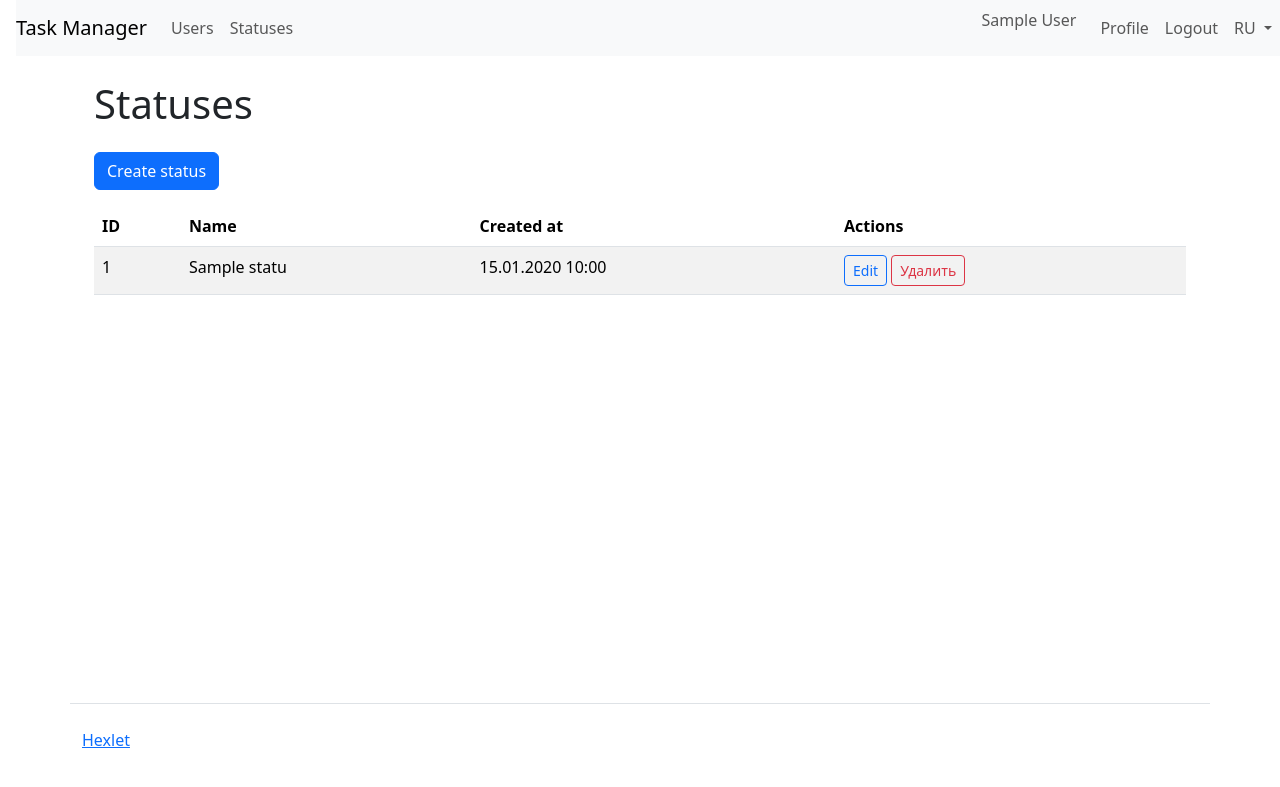
After one commit to DZharenko/python-project-52, a Django app: page /statuses/ in a window 1280 px wide. The commit adds this page. Shown: the top 787 px of the page. Run offline with Django 5.2, Linux system fonts and the light colour scheme; a user stored in the database is signed in; tables that the repository leaves empty hold one stand-in row (values such as "Sample post"); some libraries are stand-ins or nearby versions.

Commit message:
made statuses tests urls templates

```diff
--- /dev/null
+++ b/statuses/apps.py
@@ -0,0 +1,6 @@
+from django.apps import AppConfig
+
+
+class StatusesConfig(AppConfig):
+    default_auto_field = 'django.db.models.BigAutoField'
+    name = 'statuses'
--- /dev/null
+++ b/statuses/models.py
@@ -0,0 +1,23 @@
+from django.db import models
+from django.utils.translation import gettext_lazy as _
+
+
+class Status(models.Model):
+    name = models.CharField(
+        _('Name'),
+        max_length=100,
+        unique=True,
+        blank=False
+    )
+    created_at = models.DateTimeField(
+        _('Created at'),
+        auto_now_add=True
+    )
+
+    def __str__(self):
+        return self.name
+
+    class Meta:
+        verbose_name = _('Status')
+        verbose_name_plural = _('Statuses')
+        ordering = ['created_at']
--- /dev/null
+++ b/statuses/urls.py
@@ -0,0 +1,11 @@
+from django.urls import path
+from . import views
+
+app_name = 'statuses'
+
+urlpatterns = [
+    path('', views.StatusListView.as_view(), name='statuses'),
+    path('create/', views.StatusCreateView.as_view(), name='status_create'),
+    path('<int:pk>/update/', views.StatusUpdateView.as_view(), name='status_update'),
+    path('<int:pk>/delete/', views.StatusDeleteView.as_view(), name='status_delete'),
+]
--- /dev/null
+++ b/statuses/views.py
@@ -0,0 +1,52 @@
+from django.contrib import messages
+from django.contrib.auth.mixins import LoginRequiredMixin
+from django.contrib.messages.views import SuccessMessageMixin
+from django.db import models
+from django.shortcuts import redirect
+from django.urls import reverse_lazy
+from django.utils.translation import gettext_lazy as _
+from django.views.generic import ListView, CreateView, UpdateView, DeleteView
+from .models import Status
+from .forms import StatusForm
+
+
+class StatusListView(LoginRequiredMixin, ListView):
+    model = Status
+    template_name = 'statuses/index.html'
+    context_object_name = 'statuses'
+    ordering = ['created_at']
+
+
+class StatusCreateView(LoginRequiredMixin, SuccessMessageMixin, CreateView):
+    model = Status
+    form_class = StatusForm
+    template_name = 'statuses/create.html'
+    success_url = reverse_lazy('statuses:statuses')  # исправлено
+    success_message = _('Status successfully created')
+
+
+class StatusUpdateView(LoginRequiredMixin, SuccessMessageMixin, UpdateView):
+    model = Status
+    form_class = StatusForm
+    template_name = 'statuses/update.html'
+    success_url = reverse_lazy('statuses:statuses')  # исправлено
+    success_message = _('Status successfully updated')
+
+
+class StatusDeleteView(LoginRequiredMixin, SuccessMessageMixin, DeleteView):
+    model = Status
+    template_name = 'statuses/delete.html'
+    success_url = reverse_lazy('statuses:statuses')  # исправлено
+    success_message = _('Status successfully deleted')
+
+    def form_valid(self, form):
+        try:
+            response = super().form_valid(form)
+            messages.success(self.request, self.success_message)
+            return response
+        except models.ProtectedError:
+            messages.error(
+                self.request,
+                _('Cannot delete status because it is in use')
+            )
+            return redirect('statuses:statuses')  # исправлено
--- a/task_manager/settings.py
+++ b/task_manager/settings.py
@@ -54,6 +54,7 @@ INSTALLED_APPS = [
     'django_bootstrap5',
     'task_manager',
     'users',
+    'statuses',
 ]
 
 MIDDLEWARE = [
--- a/task_manager/urls.py
+++ b/task_manager/urls.py
@@ -33,6 +33,7 @@ urlpatterns += i18n_patterns(
     path('', HomeView.as_view(), name='home'),
     path('users/', include('users.urls')),
     # path('users/', UsersView.as_view(), name='users'),
+    path('statuses/', include('statuses.urls')),
     path('login/', LoginView.as_view(), name='login'),
     path('logout/', LogoutView.as_view(), name='logout'),
     # path('register/', RegisterView.as_view(), name='register'),
--- a/templates/base.html
+++ b/templates/base.html
@@ -18,6 +18,9 @@
         <ul class="navbar-nav mr-auto">
           <li class="nav-item">
             <a class="nav-link" href="{% url 'users' %}">{% trans "Users" %}</a>
+          </li>
+          <li class="nav-item">
+            <a class="nav-link" href="{% url 'statuses:statuses' %}">{% trans "Statuses" %}</a>
           </li>
         </ul>
         <ul class="navbar-nav ms-auto">
--- /dev/null
+++ b/templates/statuses/index.html
@@ -0,0 +1,40 @@
+{% extends "base.html" %}
+{% load i18n %}
+
+{% block content %}
+<div class="container wrapper flex-grow-1">
+    <h1 class="my-4">{% trans "Statuses" %}</h1>
+
+    <a href="{% url 'statuses:status_create' %}" class="btn btn-primary mb-3">
+        {% trans "Create status" %}
+    </a>
+
+    <table class="table table-striped">
+        <thead class="thead-dark">
+            <tr>
+                <th>ID</th>
+                <th>{% trans "Name" %}</th>
+                <th>{% trans "Created at" %}</th>
+                <th>{% trans "Actions" %}</th>
+            </tr>
+        </thead>
+        <tbody>
+        {% for status in statuses %}
+            <tr>
+                <td>{{ status.id }}</td>
+                <td>{{ status.name }}</td>
+                <td>{{ status.created_at|date:"d.m.Y H:i" }}</td>
+                <td>
+                    <a href="{% url 'statuses:status_update' status.id %}" class="btn btn-sm btn-outline-primary">
+                        {% trans "Edit" %}
+                    </a>
+                    <a href="{% url 'statuses:status_delete' status.id %}" class="btn btn-sm btn-outline-danger">
+                        {% trans "Delete" %}
+                    </a>
+                </td>
+            </tr>
+        {% endfor %}
+        </tbody>
+    </table>
+</div>
+{% endblock %}
```
Also changed, not shown: statuses/admin.py (added, +9 -0 lines), statuses/forms.py (added, +15 -0 lines), statuses/tests.py (added, +134 -0 lines), templates/statuses/create.html (added, +15 -0 lines), templates/statuses/delete.html (added, +16 -0 lines), templates/statuses/update.html (added, +15 -0 lines), statuses/__init__.py (added), statuses/migrations/0001_initial.py (added), statuses/migrations/__init__.py (added).
